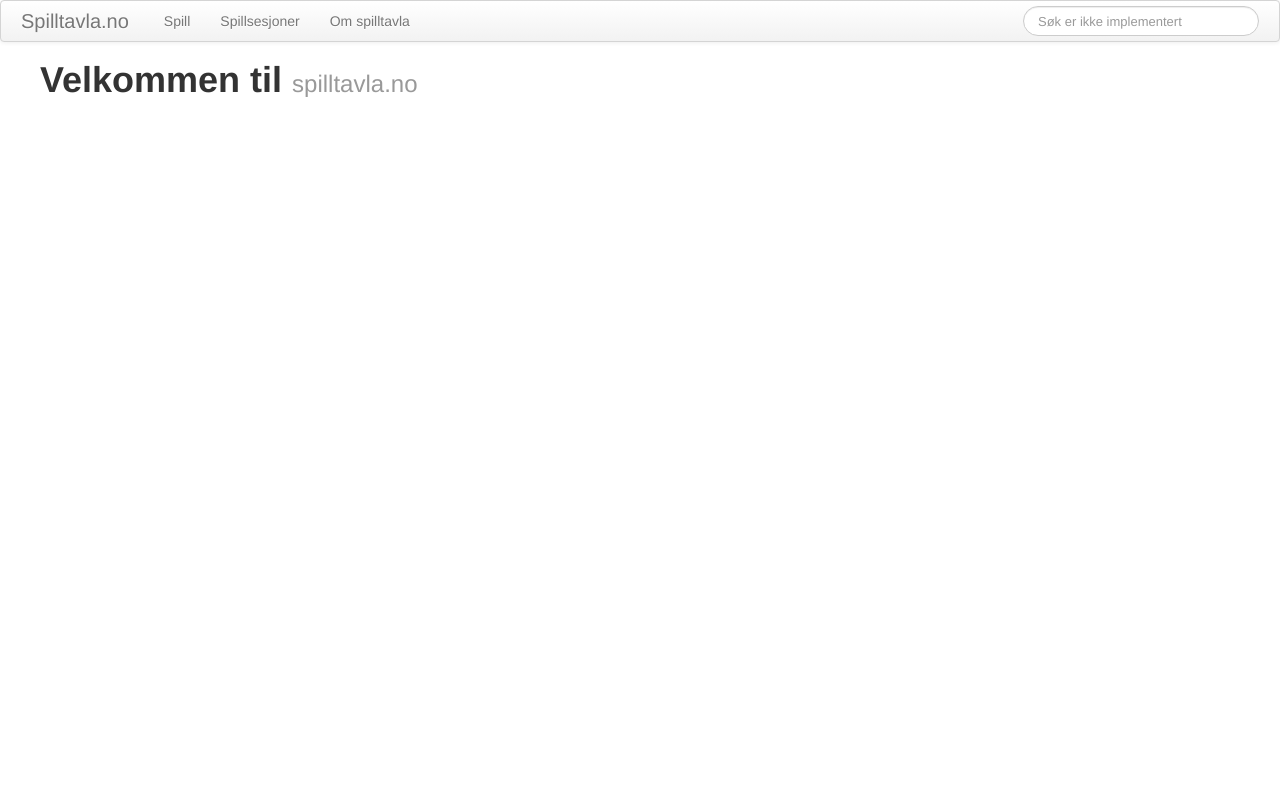
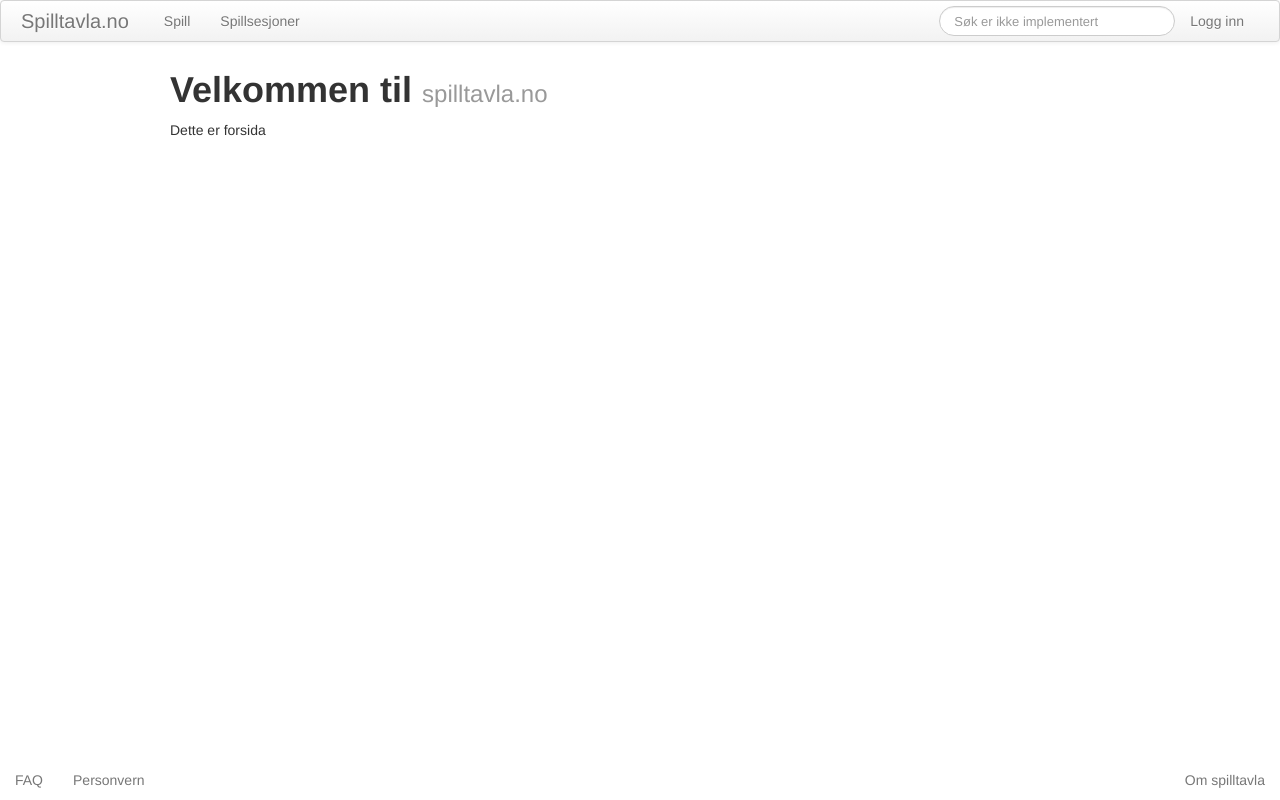
Before and after one commit to Spilltavla/spilltavla-web, a Django app: page / in a window 1280 px wide. Run offline with Django 3.2, Linux system fonts and the light colour scheme.

Commit message:
Flytter grunnleggende design til base.html

```diff
--- /dev/null
+++ b/templates/base.html
@@ -0,0 +1,58 @@
+<!DOCTYPE html>
+<html lang="en">
+    <head>
+        {% comment %}TODO: Use min version for production {% endcomment %}
+        <link href="{{ STATIC_URL }}/css/bootstrap.css" rel="stylesheet">
+        <style type="text/css">
+            body {
+                padding: 40px; <!-- For fixed bootstrap navbar -->
+            }
+        </style>
+        {% block css %}{% endblock css %}
+        <title>Spilltavla.no {% block title %}{% endblock title %}</title>
+
+    </head>
+    <body>
+    <header class="navbar">
+        <div class="navbar-inner navbar-fixed-top">
+            <a class="brand" href="/">Spilltavla.no</a>
+            <ul class="nav">
+                <li ><a href="/game">Spill</a></li> {% comment %}TODO: Add support for active menu entry {% endcomment %}
+                <li><a href="/gameSession">Spillsesjoner</a></li>
+            </ul>
+            <ul class="nav pull-right">
+                {% comment %}TODO: Could be a dropdown with more options {% endcomment %}
+                {% if user.is_authenticated %}
+                    <li ><a href="/user/show/{{ user.username }}">{{ user.first_name }} {{ user.last_name }}</a></li>
+                {% else %}
+                    <li ><a href="/login">Logg inn</a></li>
+                {% endif %}
+            </ul>
+            <form class="navbar-search pull-right">
+                <input type="text" class="search-query" placeholder="Søk er ikke implementert">
+            </form>
+        </div>
+
+    </header>
+    <div class="container">
+        <h1>{% block headline %}Velkommen til <small>spilltavla.no</small>{% endblock headline %}</h1>
+        {% block content %}Her kommer det innhold{% endblock content %}
+    </div>
+
+    <footer class="navbar">
+        <div class="navbar navbar-fixed-bottom">
+            <ul class="nav">
+                <li><a href="/faq">FAQ</a></li>
+                <li><a href="/terms">Personvern</a></li>
+            </ul>
+            <ul class="nav pull-right">
+                <li><a href="/about">Om spilltavla</a></li>
+            </ul>
+        </div>
+    </footer>
+    {% comment %}TODO: Use min version for production {% endcomment %}
+    <script src="http://code.jquery.com/jquery-latest.js"></script>
+    <script src="{{ STATIC_URL }}/js/bootstrap.min.js"></script>
+    {% block javascript %}{% endblock javascript %}
+    </body>
+</html>
--- a/templates/frontpage.html
+++ b/templates/frontpage.html
@@ -1,38 +1,2 @@
-<!DOCTYPE html>
-<html lang="en">
-    <head>
-        {% comment %}TODO: Use min version for production {% endcomment %}
-        <link href="{{ STATIC_URL }}/css/bootstrap.css" rel="stylesheet">
-        <style type="text/css">
-            body {
-                padding: 40px; <!-- For fixed bootstrap navbar -->
-            }
-        </style>
-        {% block css %}{% endblock css %}
-        <title>Spilltavla.no {% block title %}{% endblock title %}</title>
-
-    </head>
-    <body>
-    <div class="navbar">
-        <div class="navbar-inner navbar-fixed-top">
-            <a class="brand" href="/">Spilltavla.no</a>
-            <ul class="nav">
-                <li ><a href="/game">Spill</a></li> {% comment %}TODO: Add support for active menu entry {% endcomment %}
-                <li><a href="/gameSession">Spillsesjoner</a></li>
-                <li><a href="/about">Om spilltavla</a></li>
-            </ul>
-            <form class="navbar-search pull-right">
-                <input type="text" class="search-query" placeholder="Søk er ikke implementert">
-            </form>
-        </div>
-
-    </div>
-    <h1>Velkommen til <small>spilltavla.no</small></h1>
-    {% block content %}{% endblock content %}
-
-    {% comment %}TODO: Use min version for production {% endcomment %}
-    <script src="http://code.jquery.com/jquery-latest.js"></script>
-    <script src="{{ STATIC_URL }}/js/bootstrap.min.js"></script>
-    {% block javascript %}{% endblock javascript %}
-    </body>
-</html>
+{% extends "base.html" %}
+{% block content %}Dette er forsida{% endblock %}
```
